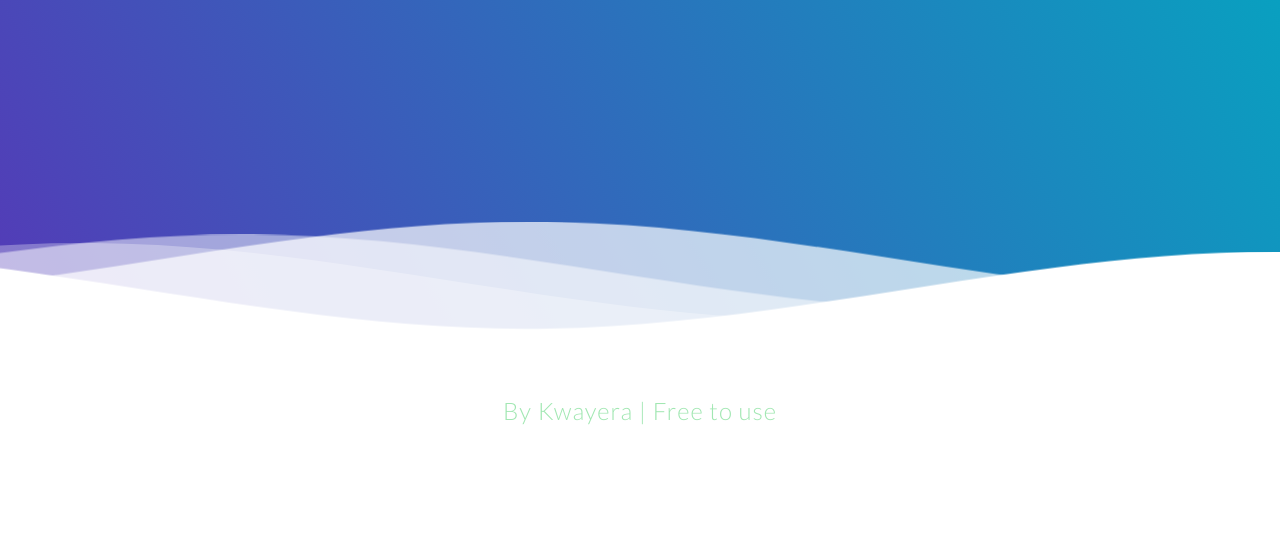
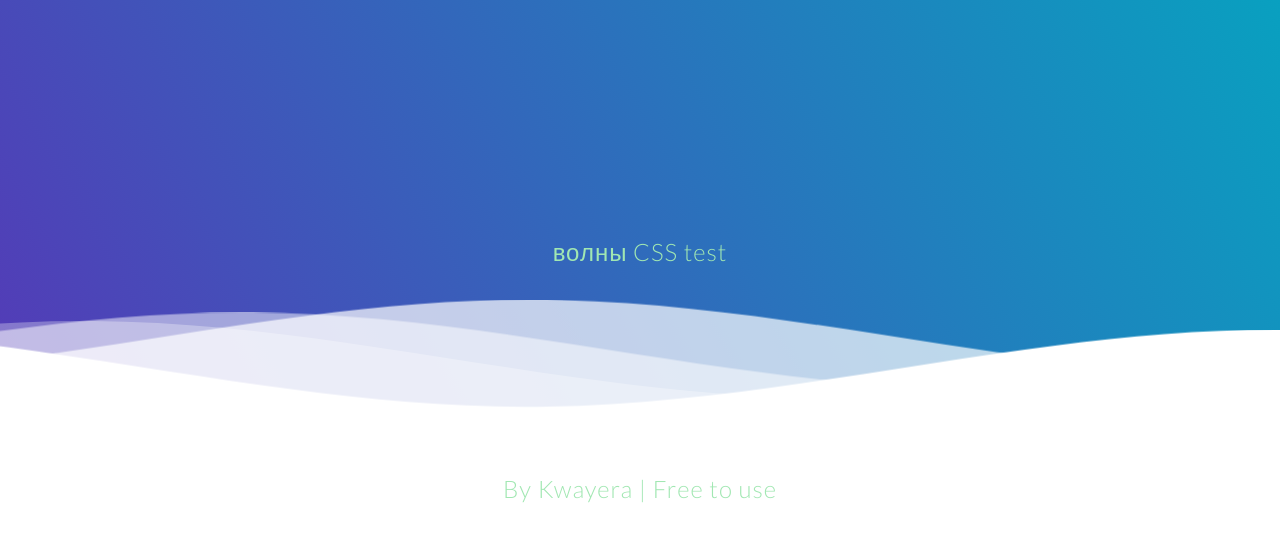
Before and after one commit to kwayera/test012022, a plain HTML site: page index.html in a window 1280 px wide. Shown: the part 307-848 px from the top of the page. Before the commit the page ends 800 px from the top, so only its background shows below. Drawn offline with Linux system fonts and the light colour scheme.

Commit message:
Update index.html

```diff
--- a/index.html
+++ b/index.html
@@ -27,9 +27,10 @@ C499.8,112.4,388.1,0.8,250.4,0.8z M383.8,326.3c-62,0-101.4-14.1-117.6-46.3c-17.1
 c-22.4,3-38.4,9.2-47.8,18.3c-11.2,10.9-13.6,26.7-16.3,45c-3.1,20.8-6.6,44.4-25.3,62.4c-19.8,19.1-51.6,26.9-100.2,24.6l1.8-39.7		c35.9,1.6,59.7-2.9,70.8-13.6c8.9-8.6,11.1-22.9,13.5-39.6c6.3-42,14.8-99.4,141.4-99.4h41L333,166c-12.6,16-45.4,68.2-31.2,96.2	c9.2,18.3,41.5,25.6,91.2,24.2l1.1,39.8C390.5,326.2,387.1,326.3,383.8,326.3z" />
 </g>
 </svg>
-<h1>Simple CSS Waves</h1><br>
+<h1>Simple CSS Waves</h1>
 <p>волны CSS test</p>
 </div>
+<p>волны CSS test</p>
 
 <!--Waves Container-->
 <div>
```
